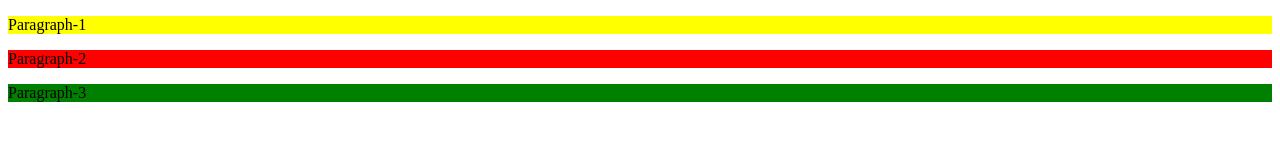
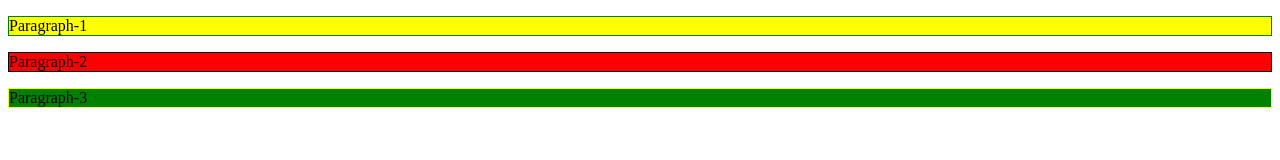
Before and after one commit to acciojob/id-color-Ganesh2048, a website: page main.html in a window 1280 px wide. Drawn offline with Linux system fonts and the light colour scheme.

Commit message:
created a submission

```diff
--- a/styles.css
+++ b/styles.css
@@ -2,15 +2,18 @@
 #yellow{
 	background-color:yellow;
 	border-width:1px;
+	border-style: solid;
 	border-color:green;
 }
 #red{
 	background-color:red;
-	border-width: 1px;
+	border-width:  1px;
+	border-style: solid;
 	border-color: black;
 }
 #green{
 	background-color:green;
 	border-width:1px;
+	border-style: solid;
 	border-color:yellow;
 }
```
